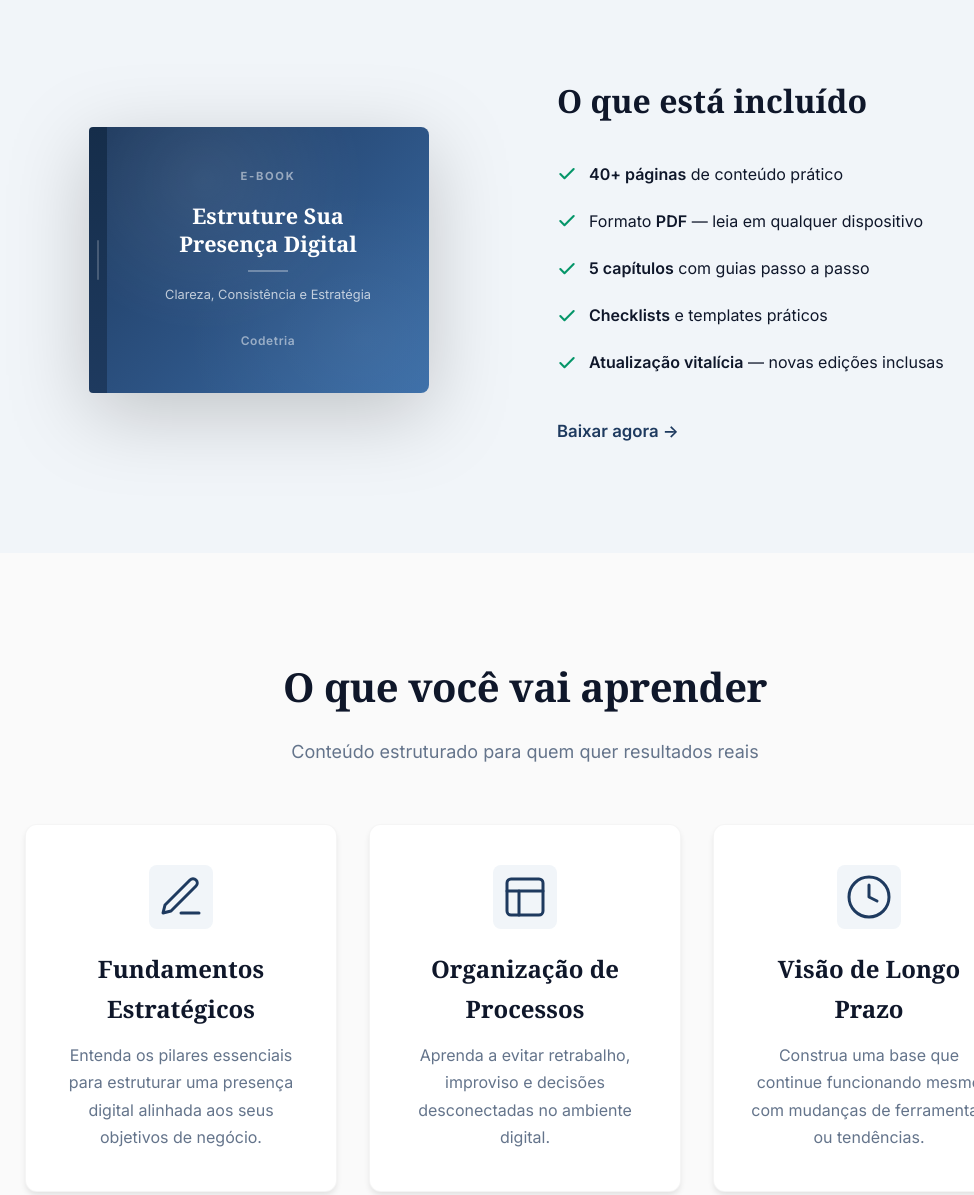
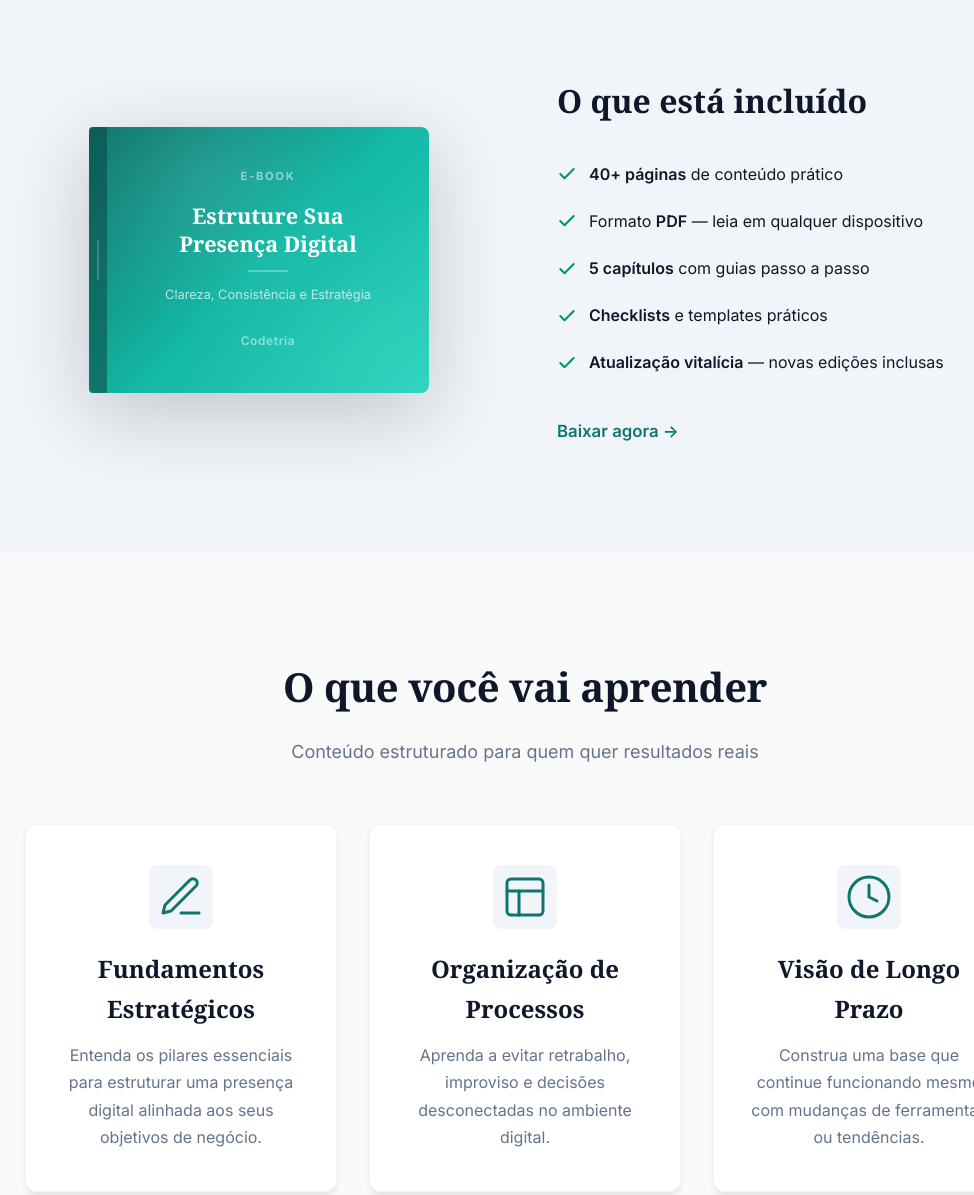
Before and after one commit to Codetria-dev/Landing_Page, a website: page produtos/Digital/index.html in a window 1280 px wide. Shown: the part 1060-2255 px from the top of the page, without its empty margins (115-1089 px from the left). Drawn offline with Linux system fonts and the light colour scheme.

Commit message:
Update: change color palette to teal scheme
Replace navy blue palette with a modern teal/emerald color scheme
for a fresher and more professional look.

Co-Authored-By: Claude Opus 4.6 <noreply@anthropic.com>

```diff
--- a/produtos/Digital/index.html
+++ b/produtos/Digital/index.html
@@ -136,7 +136,7 @@
             <div class="benefits-grid">
                 <div class="benefit-card">
                     <div class="benefit-icon">
-                        <svg width="48" height="48" viewBox="0 0 24 24" fill="none" stroke="#1e3a5f" stroke-width="1.5" stroke-linecap="round" stroke-linejoin="round">
+                        <svg width="48" height="48" viewBox="0 0 24 24" fill="none" stroke="#0f766e" stroke-width="1.5" stroke-linecap="round" stroke-linejoin="round">
                             <path d="M12 20h9"/>
                             <path d="M16.5 3.5a2.121 2.121 0 0 1 3 3L7 19l-4 1 1-4L16.5 3.5z"/>
                         </svg>
@@ -146,7 +146,7 @@
                 </div>
                 <div class="benefit-card">
                     <div class="benefit-icon">
-                        <svg width="48" height="48" viewBox="0 0 24 24" fill="none" stroke="#1e3a5f" stroke-width="1.5" stroke-linecap="round" stroke-linejoin="round">
+                        <svg width="48" height="48" viewBox="0 0 24 24" fill="none" stroke="#0f766e" stroke-width="1.5" stroke-linecap="round" stroke-linejoin="round">
                             <rect x="3" y="3" width="18" height="18" rx="2" ry="2"/>
                             <line x1="3" y1="9" x2="21" y2="9"/>
                             <line x1="9" y1="21" x2="9" y2="9"/>
@@ -157,7 +157,7 @@
                 </div>
                 <div class="benefit-card">
                     <div class="benefit-icon">
-                        <svg width="48" height="48" viewBox="0 0 24 24" fill="none" stroke="#1e3a5f" stroke-width="1.5" stroke-linecap="round" stroke-linejoin="round">
+                        <svg width="48" height="48" viewBox="0 0 24 24" fill="none" stroke="#0f766e" stroke-width="1.5" stroke-linecap="round" stroke-linejoin="round">
                             <circle cx="12" cy="12" r="10"/>
                             <polyline points="12 6 12 12 16 14"/>
                         </svg>
@@ -254,7 +254,7 @@
                     </div>
                     <p class="testimonial-text">"Material direto ao ponto, sem enrolação. Consegui aplicar os conceitos no meu negócio em poucos dias."</p>
                     <div class="testimonial-author">
-                        <div class="testimonial-avatar" style="background: #1e3a5f;">C</div>
+                        <div class="testimonial-avatar" style="background: #0f766e;">C</div>
                         <div>
                             <span class="testimonial-name">Camila Oliveira</span>
                             <span class="testimonial-role">Designer · @camiladesign</span>
@@ -271,7 +271,7 @@
                     </div>
                     <p class="testimonial-text">"Finalmente um guia que não promete milagres. É prático, honesto e muito útil pra quem está começando."</p>
                     <div class="testimonial-author">
-                        <div class="testimonial-avatar" style="background: #2c5282;">R</div>
+                        <div class="testimonial-avatar" style="background: #14b8a6;">R</div>
                         <div>
                             <span class="testimonial-name">Rafael Torres</span>
                             <span class="testimonial-role">Empreendedor · @rafatorres</span>
@@ -288,7 +288,7 @@
                     </div>
                     <p class="testimonial-text">"Usei o checklist do capítulo 3 para reorganizar as redes da minha empresa. Resultado imediato."</p>
                     <div class="testimonial-author">
-                        <div class="testimonial-avatar" style="background: #1a365d;">J</div>
+                        <div class="testimonial-avatar" style="background: #0d5e57;">J</div>
                         <div>
                             <span class="testimonial-name">Juliana Costa</span>
                             <span class="testimonial-role">Marketing · @jumarketing</span>
--- a/produtos/Digital/styles.css
+++ b/produtos/Digital/styles.css
@@ -8,11 +8,11 @@
 }
 
 :root {
-    --primary-color: #1e3a5f;
-    --primary-dark: #1a365d;
-    --secondary-color: #2c5282;
-    --navy-blue: #0f172a;
-    --navy-blue-light: #1e293b;
+    --primary-color: #0f766e;
+    --primary-dark: #0d5e57;
+    --secondary-color: #14b8a6;
+    --navy-blue: #0c0a09;
+    --navy-blue-light: #1c1917;
     --text-dark: #0f172a;
     --text-light: #64748b;
     --text-muted: #94a3b8;
@@ -374,7 +374,7 @@ a {
 
 .book-spine {
     width: 18px;
-    background: linear-gradient(180deg, #152d4a 0%, #1e3a5f 100%);
+    background: linear-gradient(180deg, #0d5e57 0%, #0f766e 100%);
     border-radius: 4px 0 0 4px;
     position: relative;
 }
@@ -393,7 +393,7 @@ a {
 
 .book-cover {
     flex: 1;
-    background: linear-gradient(135deg, #1e3a5f 0%, #2c5282 50%, #3b6ea8 100%);
+    background: linear-gradient(135deg, #0f766e 0%, #14b8a6 50%, #2dd4bf 100%);
     border-radius: 0 8px 8px 0;
     padding: 2.5rem 2rem;
     position: relative;
```
